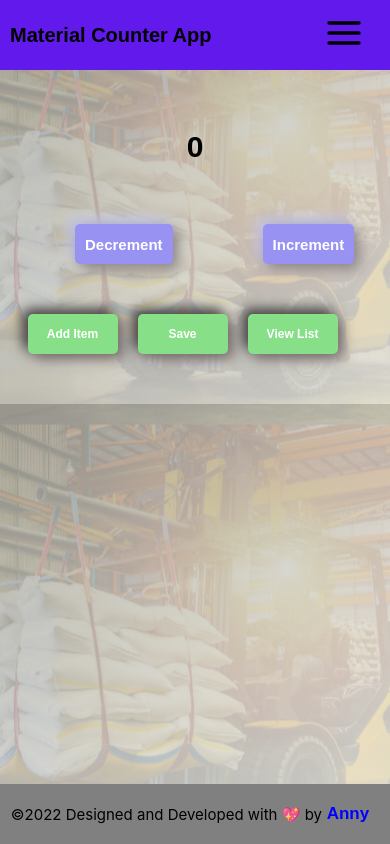
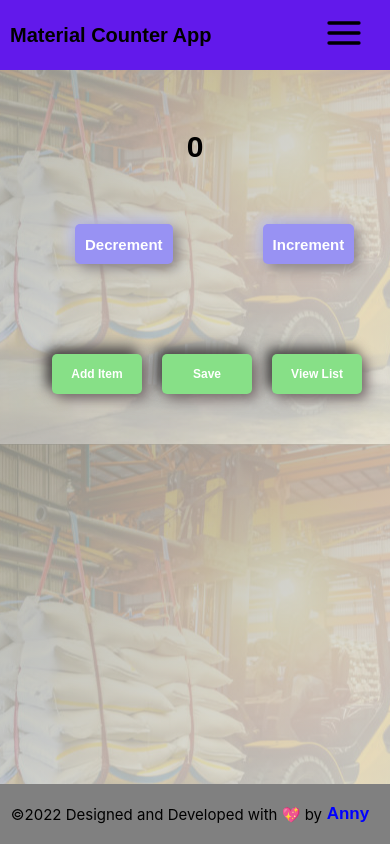
Before and after one commit to Anny85-code/material-counter, a React (Create React App) app: page /counterpage in a window 390 px wide. Built offline with nearby package versions, Linux system fonts and the light colour scheme.

Commit message:
:art: Counter
pdate counter  display

```diff
--- a/src/counterPage/CounterPage.css
+++ b/src/counterPage/CounterPage.css
@@ -37,9 +37,13 @@
   box-shadow: 5px 5px 13px #7a6e6e, -5px -5px 13px #383636;
 }
 
+.new-save-btn {
+  margin-top: 40px;
+}
+
 @media only screen and (max-width: 480px) {
   .new-save-btn {
-    margin-left: -25px;
+    margin: 40px -24px 0 0;
     display: flex;
     padding: 10px;
   }
```
